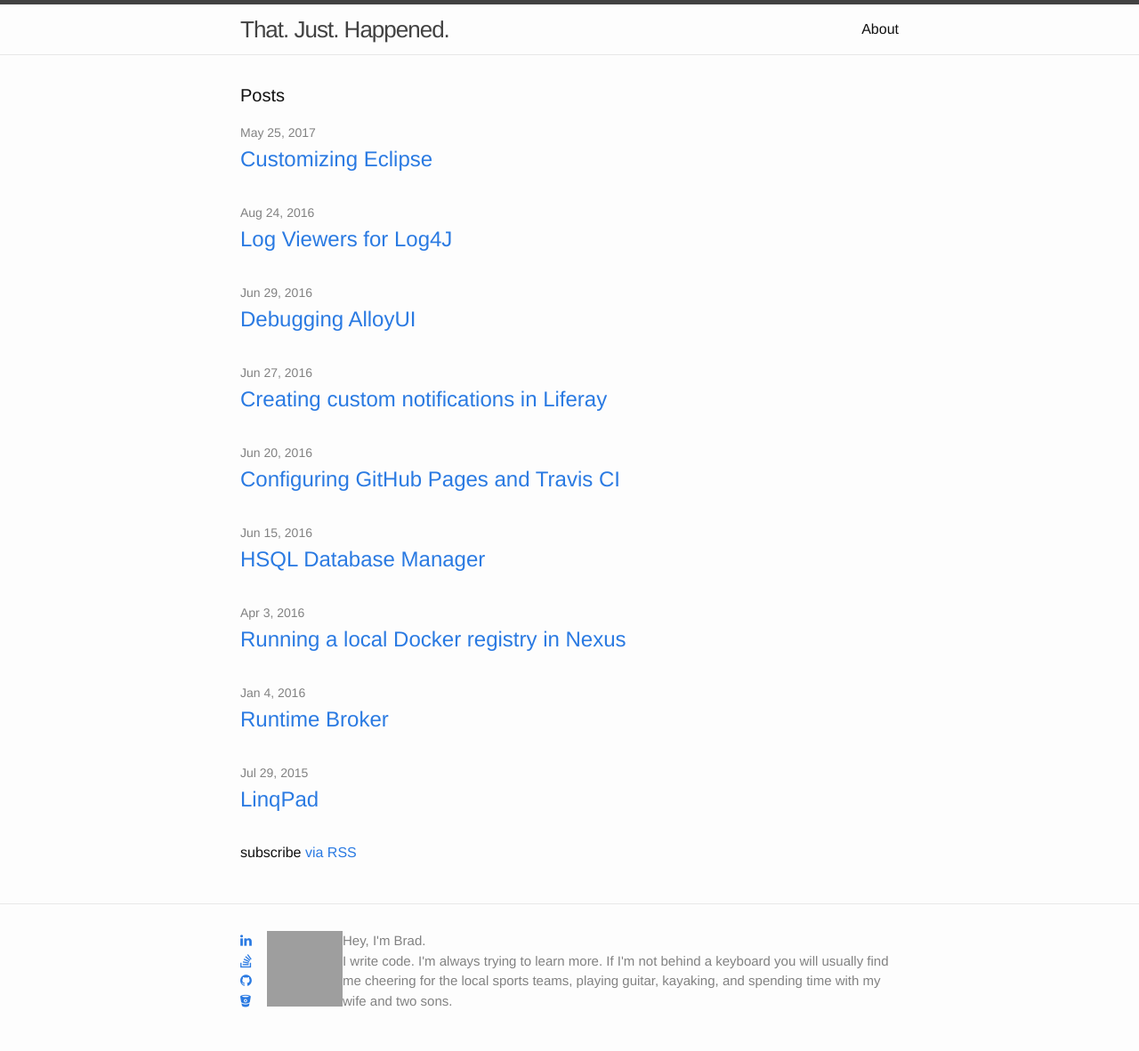
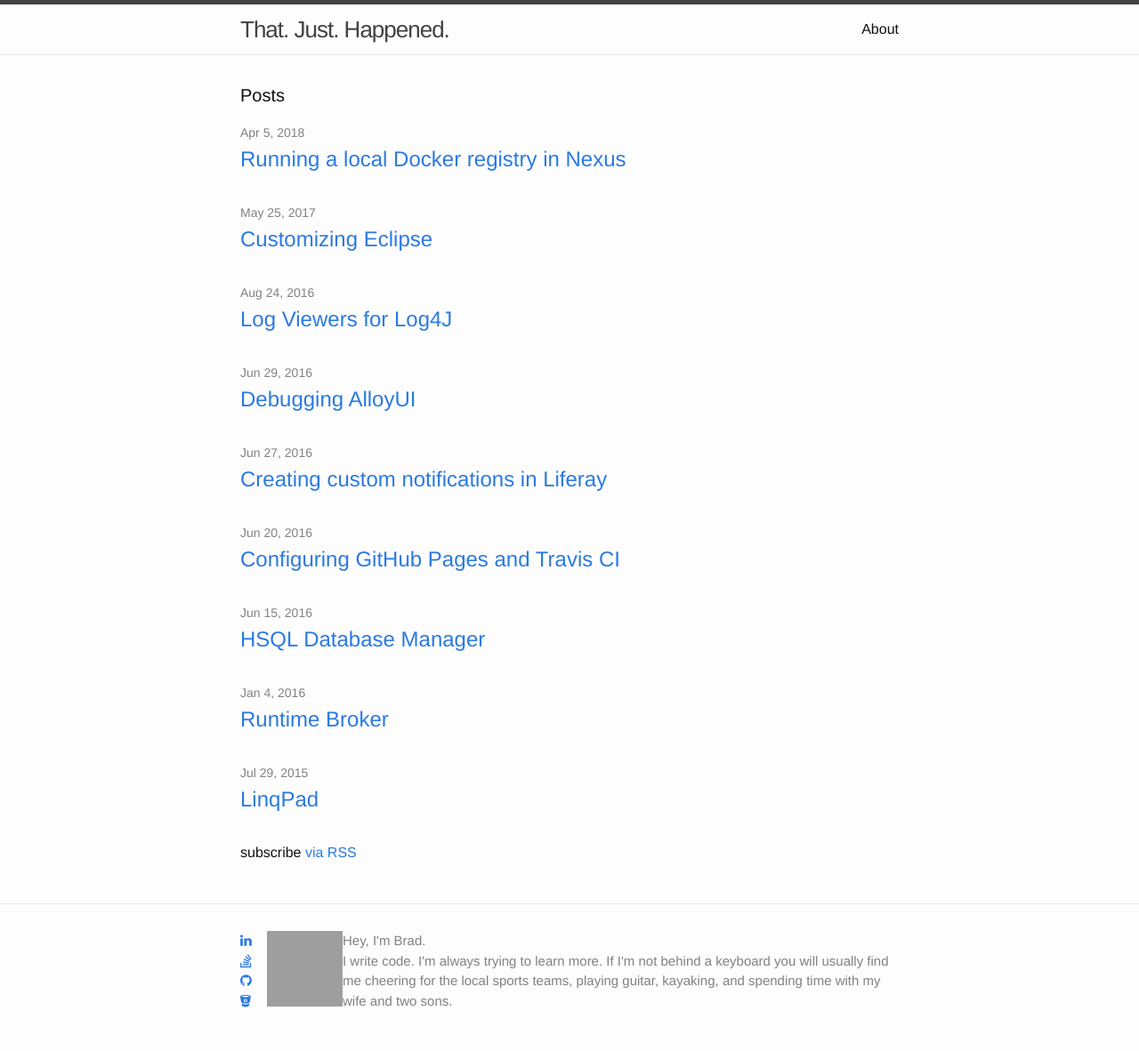
Before and after one commit to brandnameboredom/brandnameboredom.github.io, a Jekyll site: the page built from index.html, in a window 1280 px wide. Shown: the whole page at 89% size. Built offline with Jekyll 4.4.1, drawn with Linux system fonts in a browser that asks for light colours; nearby versions of some CDN libraries; grey boxes are pictures that could not be loaded.

Commit message:
Update 2018-04-05-nexusdocker.md

```diff
--- a/_posts/2018-04-05-nexusdocker.md
+++ b/_posts/2018-04-05-nexusdocker.md
@@ -1,7 +1,7 @@
 ---
 layout: post
 title:  "Running a local Docker registry in Nexus"
-date:   2016-04-03 12:00:00 -0400
+date:   2018-04-05 12:00:00 -0400
 categories: [Docker, Nexus]
 author: Brad Turner
 ---
```
